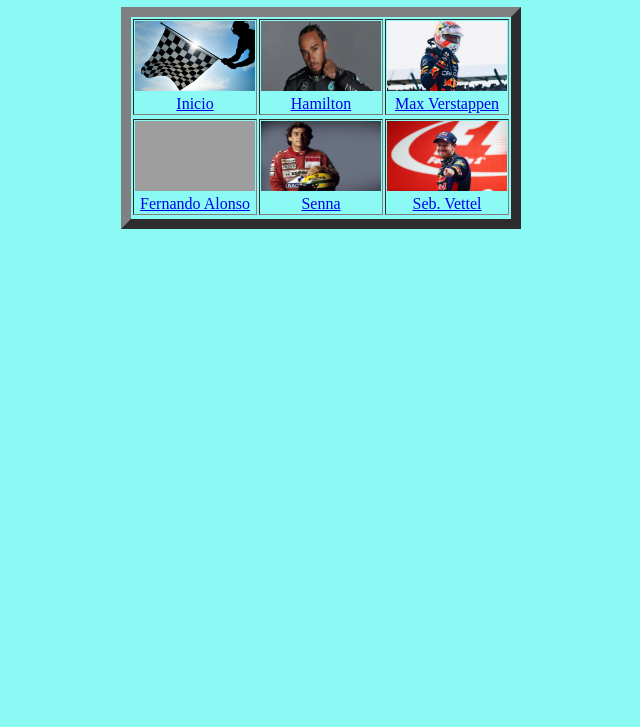
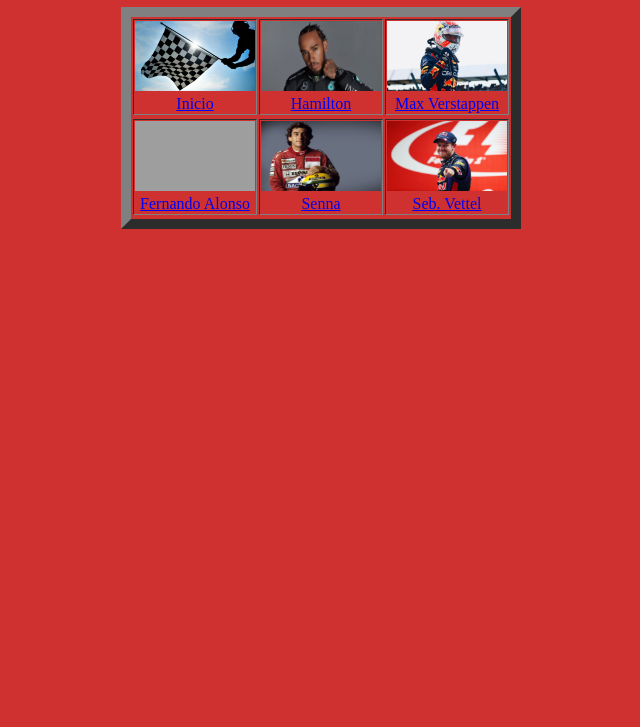
Before and after one commit to jesus-fernandez-mayoralas/F-rmula-1, a plain HTML site: page html/schumacher.html in a window 1280 px wide. Shown: the part 73-800 px from the top of the page, without its empty margins (319-959 px from the left). Drawn offline with Linux system fonts and the light colour scheme; grey boxes are pictures that could not be loaded.

Commit message:
Color del fondo schumacher.html

```diff
--- a/html/schumacher.html
+++ b/html/schumacher.html
@@ -13,7 +13,7 @@
 		<link rel="icon" type="image/png" href="../figuras/f1_logo.jpg"/>
 	</head>
 
-	<body style= 'background-color:#8cfaf4'>
+	<body style= 'background-color:#cf3030'>
 
 		<h1 style='text-align:center'>Michael Schumacher</h1>
 
```
